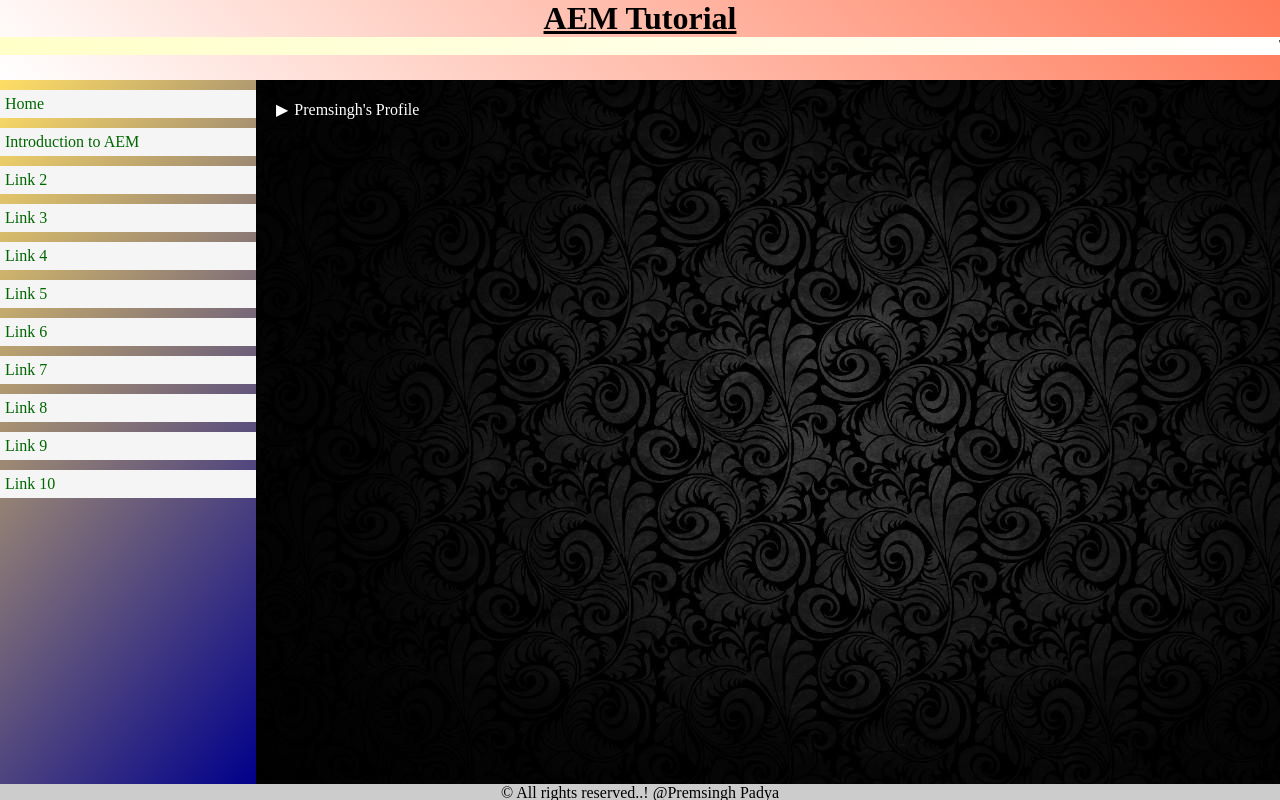
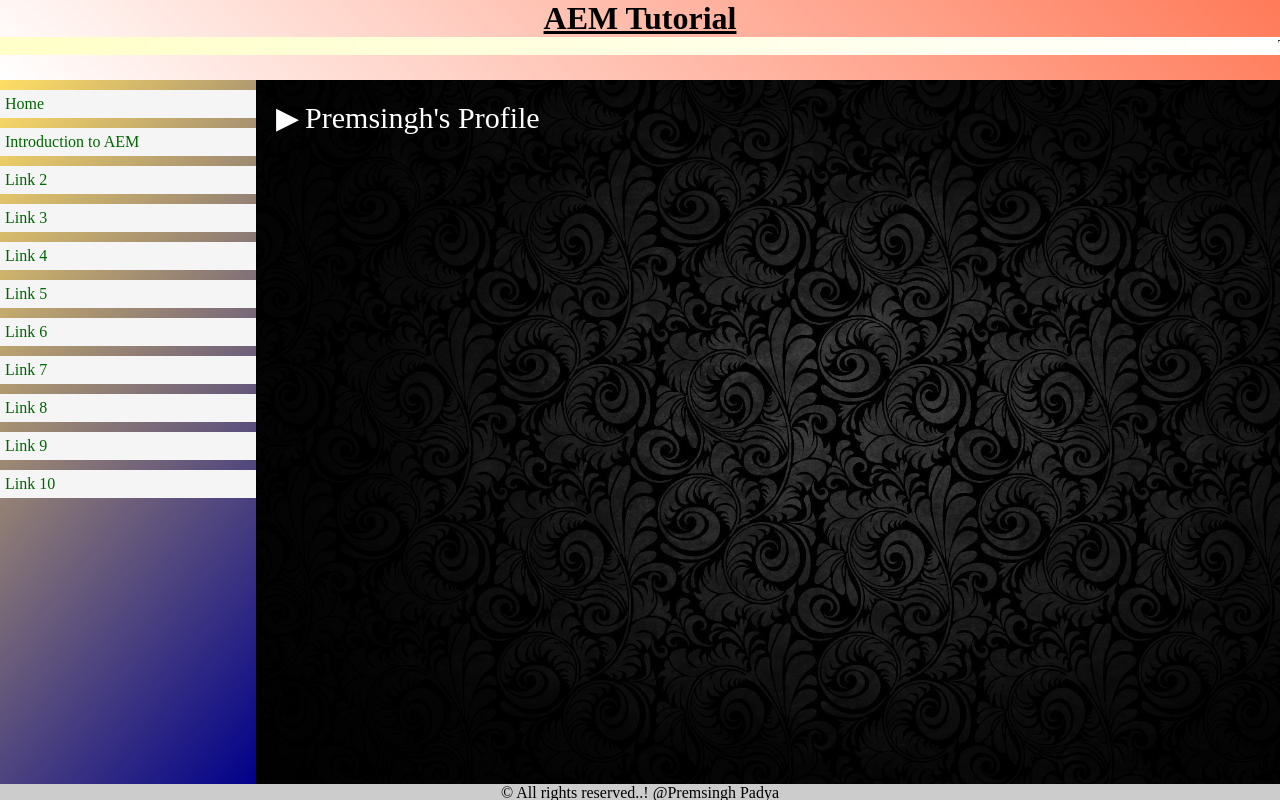
Before and after one commit to PremsinghP/aemtutorial.com, a plain HTML site: page index.html in a window 1280 px wide. Drawn offline with Linux system fonts and the light colour scheme.

Commit message:
Update style.css

```diff
--- a/style.css
+++ b/style.css
@@ -77,6 +77,8 @@ a:active {
 	padding: 20px;
 	text-align: center;
 	color: white;
+	font-size: 30px;
+	text-decoration: none;
 	text-align: justify;
 	text-justify: inter-word;
 }
```
